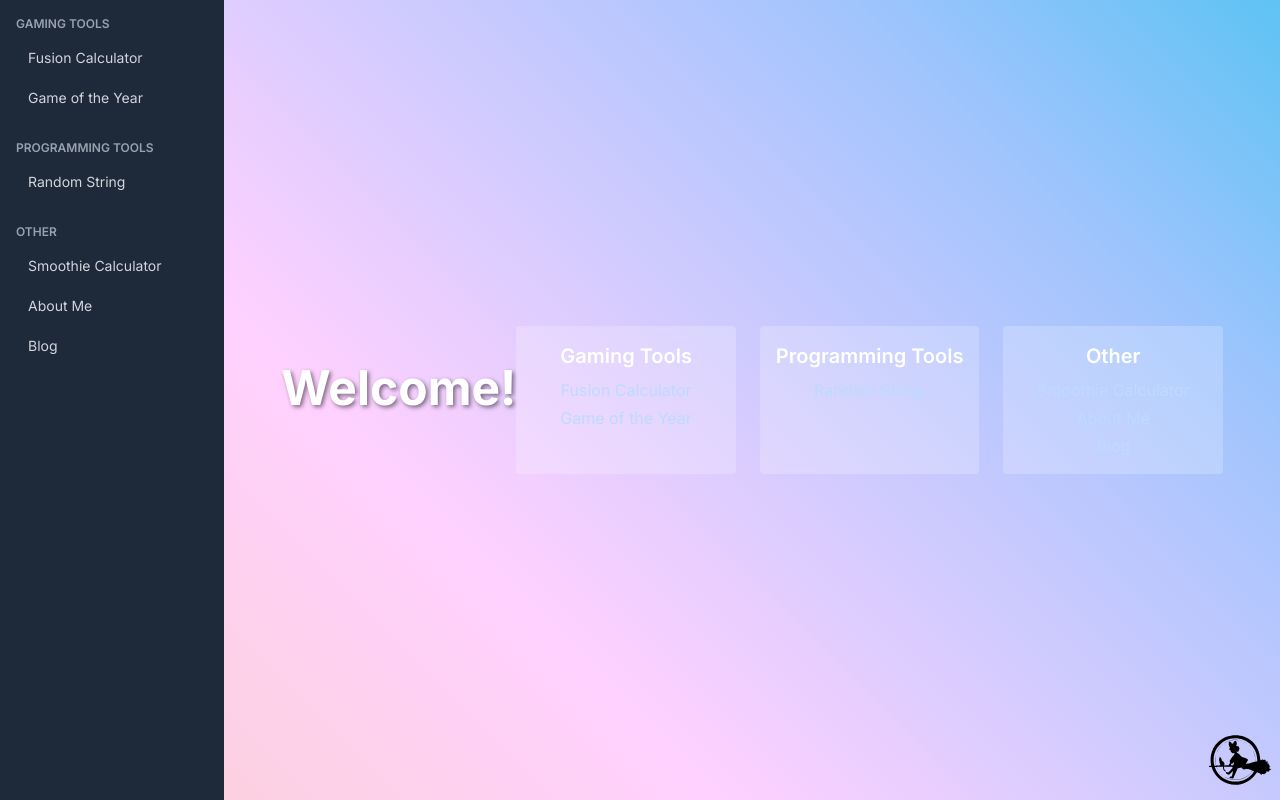
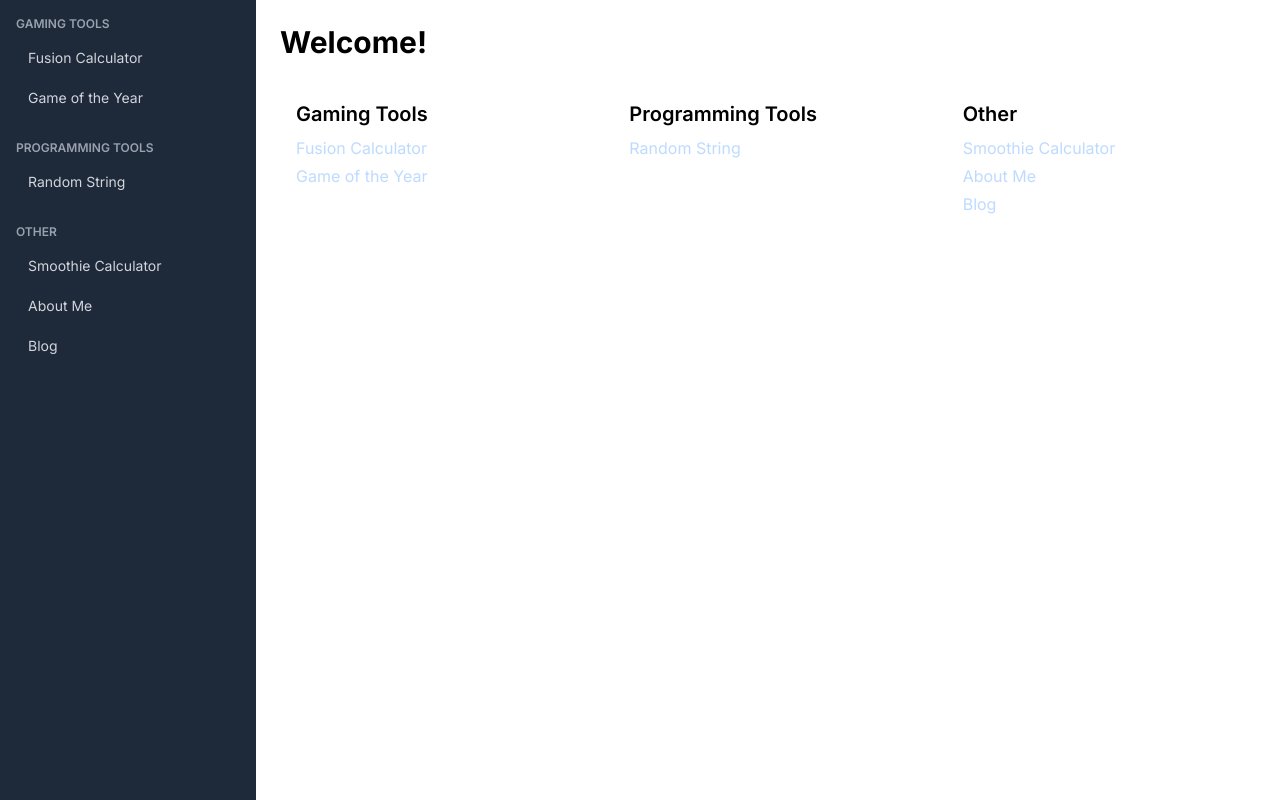
Before and after one commit to samelliottdlt/website, a Next.js app: page / in a window 1280 px wide. Built offline with nearby package versions, Linux system fonts and the light colour scheme.

Commit message:
Refine navigation layout and homepage

```diff
--- a/app/layout.tsx
+++ b/app/layout.tsx
@@ -26,9 +26,9 @@ export default function RootLayout({
   return (
     <html lang="en">
       <body className={inter.className}>
-        <div className="flex min-h-screen">
+        <div className="flex h-screen overflow-hidden">
           <SideNav />
-          <main className="flex-1">{children}</main>
+          <main className="flex-1 overflow-y-auto">{children}</main>
         </div>
       </body>
       <Analytics />
--- a/app/page.css
+++ /dev/null
@@ -1,41 +0,0 @@
-@keyframes gradient {
-  0% {
-    background-position: 0% 50%;
-  }
-  50% {
-    background-position: 100% 50%;
-  }
-  100% {
-    background-position: 0% 50%;
-  }
-}
-
-.home-container {
-  height: 100vh;
-  display: flex;
-  justify-content: center;
-  align-items: center;
-  text-align: center;
-  color: white;
-  background-size: 200% 200%;
-  background-image: linear-gradient(
-    45deg,
-    #ff9a9e,
-    #fad0c4,
-    #ffd1ff,
-    #a1c4fd,
-    #12c2e9
-  );
-  animation: gradient 10s ease infinite;
-}
-
-.home-container h1 {
-  font-size: 3em;
-  text-shadow: 2px 2px 4px rgba(0, 0, 0, 0.5);
-}
-
-.kiki-silhouette {
-  width: 200px;
-  height: 200px;
-  margin-top: 20px;
-}
--- a/app/page.tsx
+++ b/app/page.tsx
@@ -1,11 +1,9 @@
-import Image from "next/image";
 import Link from "next/link";
 import { navCategories } from "../lib/navigation";
-import "./page.css";
 
 function Home() {
   return (
-    <div className="home-container p-6">
+    <div className="p-6">
       <h1 className="text-3xl mb-6 font-bold">Welcome!</h1>
       <div className="grid gap-6 sm:grid-cols-2 lg:grid-cols-3">
         {navCategories.map((category) => (
@@ -26,13 +24,6 @@ function Home() {
           </div>
         ))}
       </div>
-      <Image
-        src="/kiki-fly.svg"
-        alt="A flying Kiki"
-        className="fixed bottom-2 right-2 w-16"
-        width={500}
-        height={500}
-      />
     </div>
   );
 }
--- a/components/SideNav.tsx
+++ b/components/SideNav.tsx
@@ -19,7 +19,7 @@ export default function SideNav() {
     );
 
   return (
-    <Disclosure as="nav" className="bg-gray-800 min-h-screen">
+    <Disclosure as="nav" className="bg-gray-800 h-screen">
       {({ open }) => (
         <>
           <div className="sm:hidden p-2 flex items-center justify-between">
@@ -32,7 +32,7 @@ export default function SideNav() {
               )}
             </Disclosure.Button>
           </div>
-          <div className="hidden sm:block p-4 w-56">
+          <div className="hidden sm:block p-4 w-[20vw] max-w-xs">
             {navCategories.map((category) => (
               <div key={category.name} className="mb-6">
                 <h3 className="text-gray-400 uppercase text-xs font-semibold mb-2">
```
